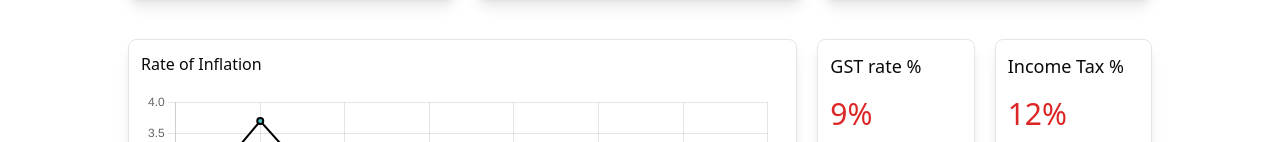
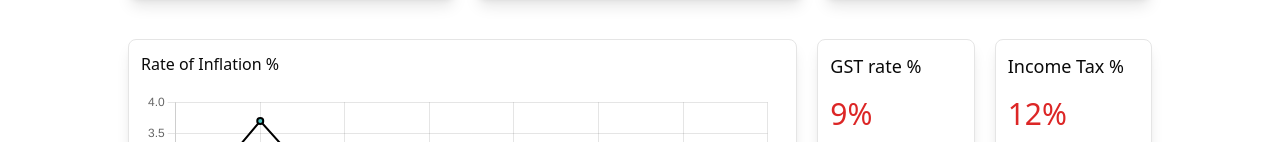
Before and after one commit to Goodev-SG/HACKSINGAPORE, a Next.js app: page /dashboard in a window 1280 px wide. Shown: the part 284-426 px from the top of the page. Built offline with nearby package versions, Linux system fonts and the light colour scheme; no server answers.

Commit message:
linechart modify

```diff
--- a/components/linechart.tsx
+++ b/components/linechart.tsx
@@ -25,7 +25,7 @@ const LineChart = () => {
     labels: inflationData.map((data) => data.year),
     datasets: [
       {
-        label: "Users Gained",
+        label: "rate of inflation",
         data: inflationData.map((data) => data.rate),
         backgroundColor: ["rgba(75,192,192,1)"],
         borderColor: "black",
@@ -48,7 +48,7 @@ const LineChart = () => {
 
   return (
     <div className="flex flex-col border w-full rounded-lg p-3 gap-4 shadow-lg">
-      <h2>Rate of Inflation</h2>
+      <h2>Rate of Inflation %</h2>
       <Line data={userData} options={chartOptions} />
     </div>
   );
```
